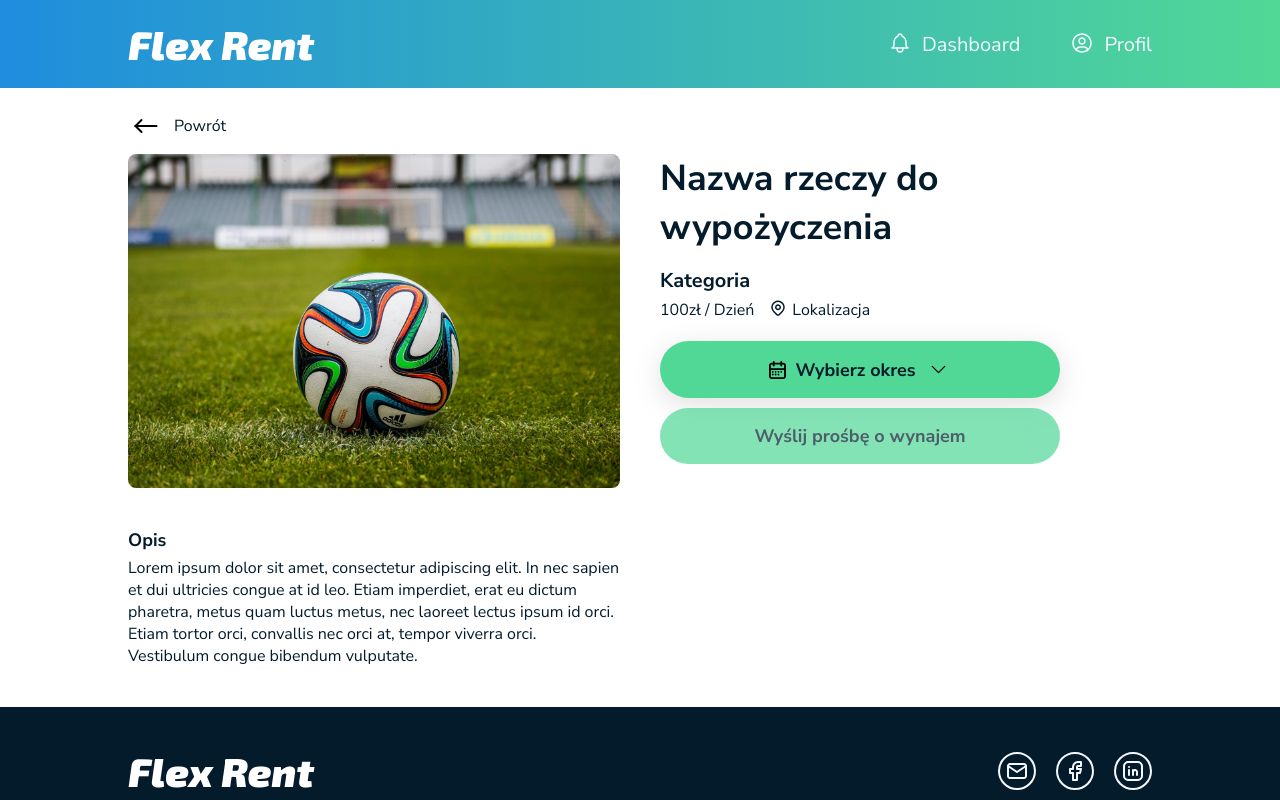
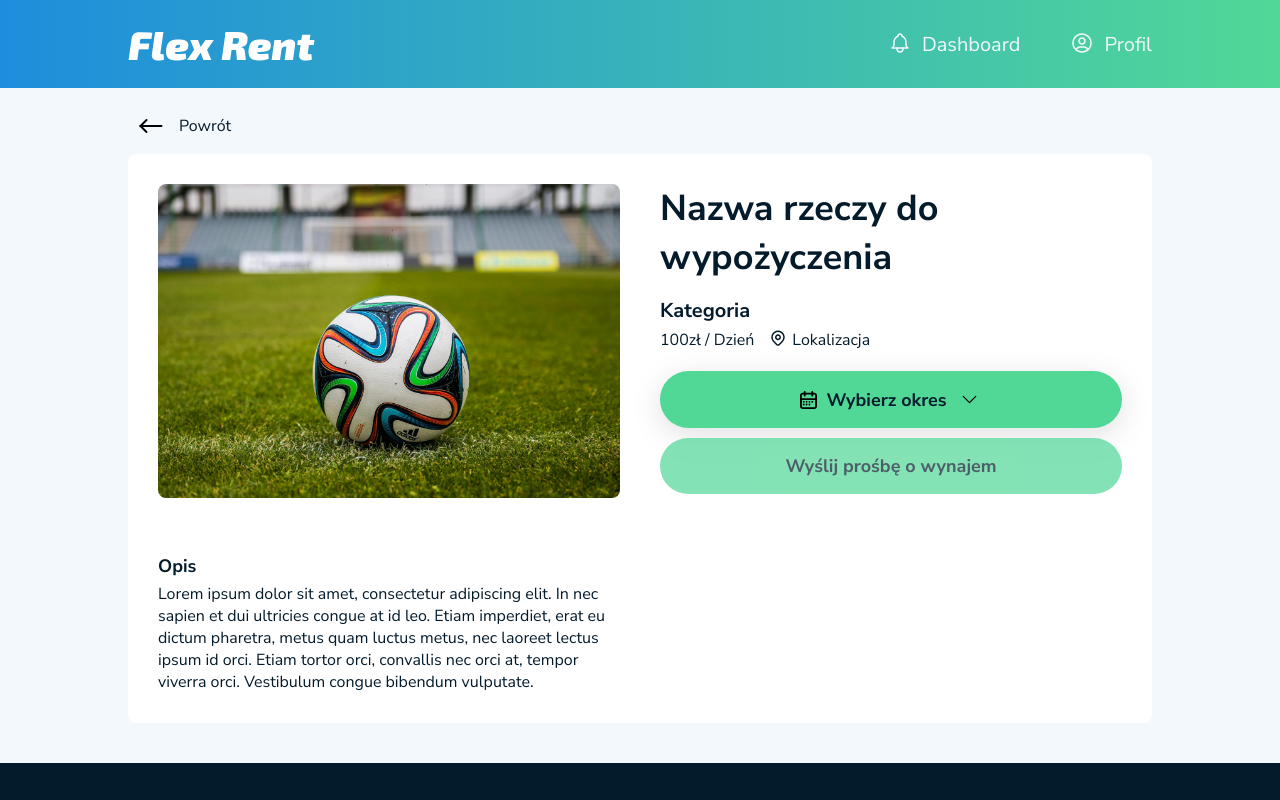
Before and after one commit to MatMarrrrr/Flex-Rent-Frontend, a React (Vite) app: page /item/1 in a window 1280 px wide. Shown: the top 800 px of the page. Built offline with nearby package versions, Linux system fonts and the light colour scheme.

Commit message:
Updated style for image page

```diff
--- a/src/components/buttons/CalendarButton.tsx
+++ b/src/components/buttons/CalendarButton.tsx
@@ -88,7 +88,7 @@ const StyledButton = styled.button`
   border: none;
   border-radius: 50px;
   background-color: var(--primary);
-  max-width: 400px;
+  max-width: 500px;
   width: 100%;
   display: flex;
   justify-content: center;
@@ -121,7 +121,7 @@ const StyledButton = styled.button`
 const StyledDateRange = styled.div`
   .rdrCalendarWrapper {
     width: 100%;
-    max-width: 400px;
+    max-width: 500px;
     border-radius: 8px;
     box-shadow: var(--shadow);
     color: var(--dark);
--- a/src/pages/ItemPage.tsx
+++ b/src/pages/ItemPage.tsx
@@ -72,20 +72,12 @@ export default function ItemPage() {
               <ArrowBack src={arrowBack} />
               <BackText>Powrót</BackText>
             </MobileBackContainer>
+
+            <ItemContentWrapper>
               <ItemLeftContainer>
-              <MobileItemName>Nazwa rzeczy do wypożyczenia</MobileItemName>
                 <ItemImage src={test_item} />
-              <ItemDescriptionContainer>
-                <ItemDescriptionTitle>Opis</ItemDescriptionTitle>
-                <ItemDescription>
-                  Lorem ipsum dolor sit amet, consectetur adipiscing elit. In
-                  nec sapien et dui ultricies congue at id leo. Etiam imperdiet,
-                  erat eu dictum pharetra, metus quam luctus metus, nec laoreet
-                  lectus ipsum id orci. Etiam tortor orci, convallis nec orci
-                  at, tempor viverra orci. Vestibulum congue bibendum vulputate.
-                </ItemDescription>
-              </ItemDescriptionContainer>
               </ItemLeftContainer>
+
               <ItemRightContainer>
                 <ItemName>Nazwa rzeczy do wypożyczenia</ItemName>
                 <ItemCategory>Kategoria</ItemCategory>
@@ -108,7 +100,7 @@ export default function ItemPage() {
                     onClick={handleRentClick}
                     disabled={startDateTimestamp === 0}
                     margin="10px 0px 20px 0px"
-                  desktopMaxWidth="400px"
+                    desktopMaxWidth="500px"
                     mobileStart={1230}
                     mobileMaxWidth="600px"
                   >
@@ -119,14 +111,16 @@ export default function ItemPage() {
                     type="button"
                     onClick={handleRegisterRedirect}
                     margin="20px 0px 20px 0px"
-                  desktopMaxWidth="400px"
+                    desktopMaxWidth="500px"
                     mobileStart={1230}
                     mobileMaxWidth="600px"
                   >
                     Zarejestruj się
                   </PrimaryButton>
                 )}
-              <MobileItemDescriptionContainer>
+              </ItemRightContainer>
+
+              <ItemDescriptionContainer>
                 <ItemDescriptionTitle>Opis</ItemDescriptionTitle>
                 <ItemDescription>
                   Lorem ipsum dolor sit amet, consectetur adipiscing elit. In
@@ -135,8 +129,8 @@ export default function ItemPage() {
                   lectus ipsum id orci. Etiam tortor orci, convallis nec orci
                   at, tempor viverra orci. Vestibulum congue bibendum vulputate.
                 </ItemDescription>
-              </MobileItemDescriptionContainer>
-            </ItemRightContainer>
+              </ItemDescriptionContainer>
+            </ItemContentWrapper>
           </ItemContainer>
         </Container>
       )}
@@ -165,17 +159,32 @@ const Container = styled.div`
   display: flex;
   flex-direction: column;
   align-items: center;
+  background-color: var(--light);
   min-height: calc(100vh - 308px);
+
+  @media (max-width: 500px) {
+    padding: 0;
+  }
+`;
+
+const ItemContentWrapper = styled.div`
+  display: contents;
+
+  @media (max-width: 1230px) {
+    display: flex;
+    flex-direction: column;
+  }
 `;
 
 const BackContainer = styled.div`
   display: flex;
   align-items: center;
   gap: 10px;
-  margin-bottom: 10px;
+  margin: 0px 0px 10px 10px;
+  max-width: 1400px;
+  width: 100%;
   cursor: pointer;
   transition: transform 0.3s ease;
-  align-self: flex-start;
 
   &:hover {
     transform: scale(1.003);
@@ -183,6 +192,10 @@ const BackContainer = styled.div`
 
   @media (max-width: 1230px) {
     display: none;
+  }
+
+  @media (max-width: 500px) {
+    margin-left: 0%;
   }
 `;
 
@@ -208,9 +221,13 @@ const ItemContainer = styled.div`
   display: grid;
   gap: 40px;
   grid-template-columns: repeat(2, 1fr);
+  background-color: var(--white);
+  padding: 30px;
+  max-width: 1400px;
+  border-radius: 8px;
 
   @media (max-width: 1230px) {
-    grid-template-columns: repeat(1, 1fr);
+    grid-template-columns: 1fr;
     gap: 0;
     max-width: 600px;
   }
@@ -219,7 +236,6 @@ const ItemContainer = styled.div`
 const ItemLeftContainer = styled.div`
   display: flex;
   flex-direction: column;
-  align-items: start;
 `;
 
 const ItemRightContainer = styled.div`
@@ -232,7 +248,6 @@ const ItemImage = styled(SkeletonLoaderImage)`
   max-width: 600px;
   height: auto;
   border-radius: 8px;
-  margin-bottom: 40px;
 
   @media (max-width: 1230px) {
     margin-bottom: 10px;
@@ -246,15 +261,7 @@ const ItemName = styled.p`
   margin-bottom: 15px;
 
   @media (max-width: 1230px) {
-    display: none;
-  }
-`;
-
-const MobileItemName = styled(ItemName)`
-  display: none;
-
-  @media (max-width: 1230px) {
-    display: block;
+    font-size: 28px;
   }
 
   @media (max-width: 700px) {
@@ -297,18 +304,6 @@ const ItemLocalizationIcon = styled.img`
 const ItemDescriptionContainer = styled.div`
   display: flex;
   flex-direction: column;
-
-  @media (max-width: 1230px) {
-    display: none;
-  }
-`;
-
-const MobileItemDescriptionContainer = styled(ItemDescriptionContainer)`
-  display: none;
-
-  @media (max-width: 1230px) {
-    display: flex;
-  }
 `;
 
 const ItemDescriptionTitle = styled.p`
```
Lines whose indentation alone changed are shown as unchanged.
